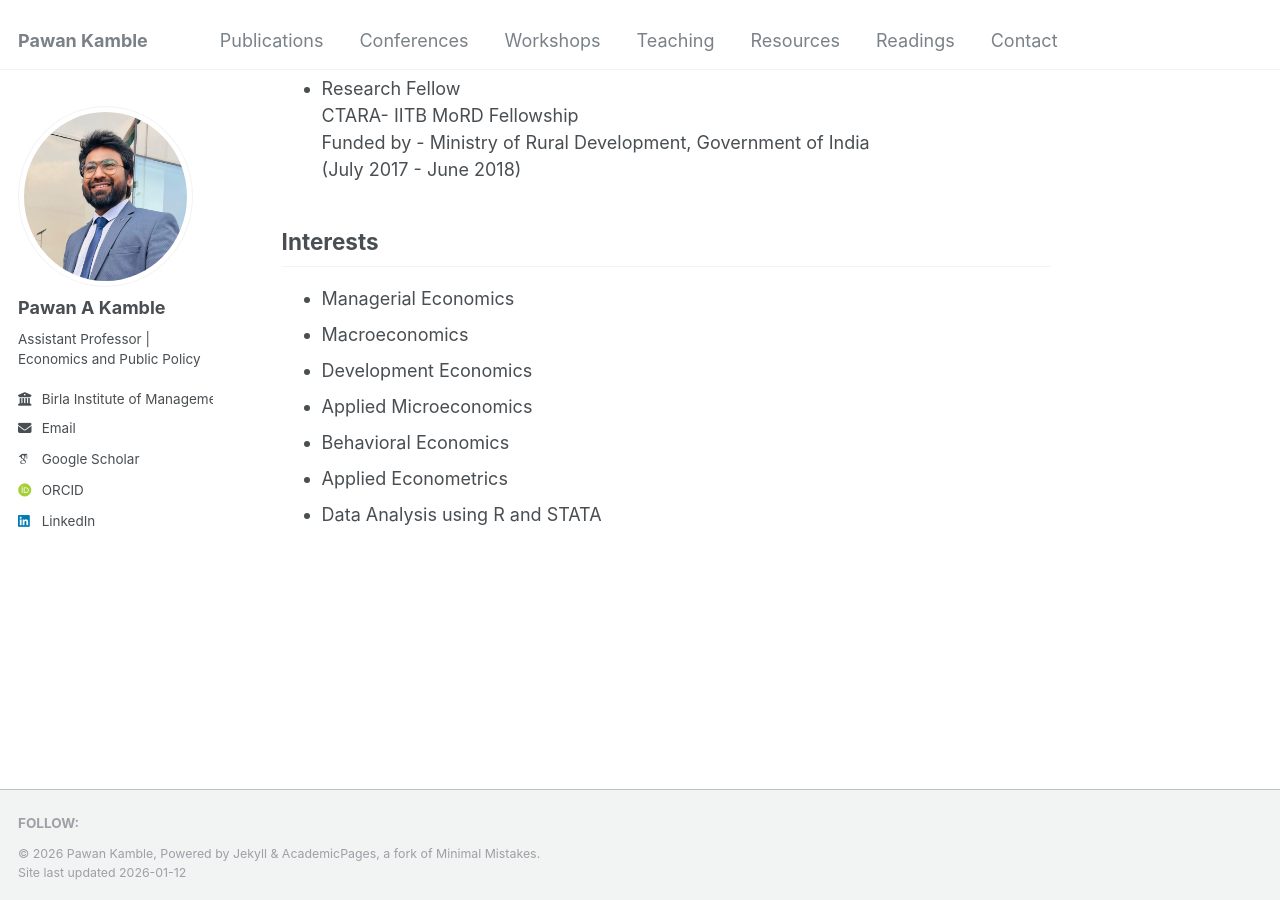
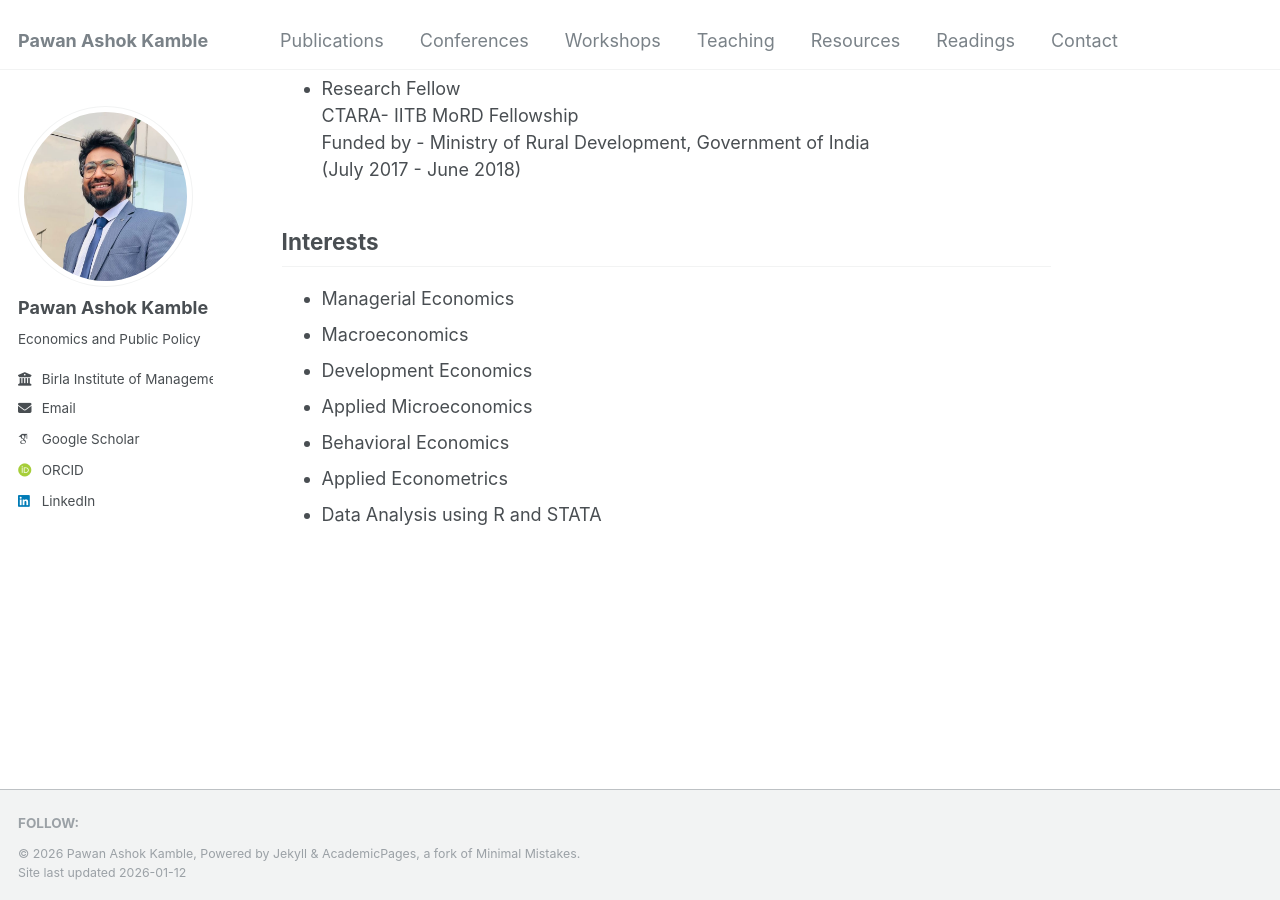
Before and after one commit to pawankb13/pawankb13.github.io, a Jekyll site: the page built from _pages/about.md, in a window 1280 px wide and 900 px high, scrolled down 1355 px. Built offline with Jekyll 4.4.1, drawn with Linux system fonts in a browser that asks for light colours; some web fonts are replaced.

Commit message:
Bio Change

```diff
--- a/_config.yml
+++ b/_config.yml
@@ -8,9 +8,9 @@
 
 # Basic Site Settings
 locale                   : "en-US"
-title                    : "Pawan Kamble"
+title                    : "Pawan Ashok Kamble"
 title_separator          : "-"
-name                     : &name "Pawan Kamble"
+name                     : &name "Pawan Ashok Kamble"
 description              : &description "personal description"
 url                      : https://pawankb13.github.io # the base hostname & protocol for your site e.g. "httpss.github.io"
 baseurl                  : "" # the subpath of your site, e.g. "/blog"
@@ -22,11 +22,11 @@ repository               : "pawankb13/pawankb13.github.io"
 author:
   # Biographic information
   avatar           : "profile.jpg"
-  name             : "Pawan A Kamble"
+  name             : "Pawan Ashok Kamble"
   pronouns         : # example: "she/her"
-  bio              : "Assistant Professor | Economics and Public Policy"
-  employer         : Birla Institute of Management Technology (BIMTECH)
-
+  bio              : "Economics and Public Policy"
+  employer         : "Birla Institute of Management Technology (BIMTECH)"
+  position         : "Assistant Professor"
   email            : "pawankb13@gmail.com"
 
   # Academic websites
```
